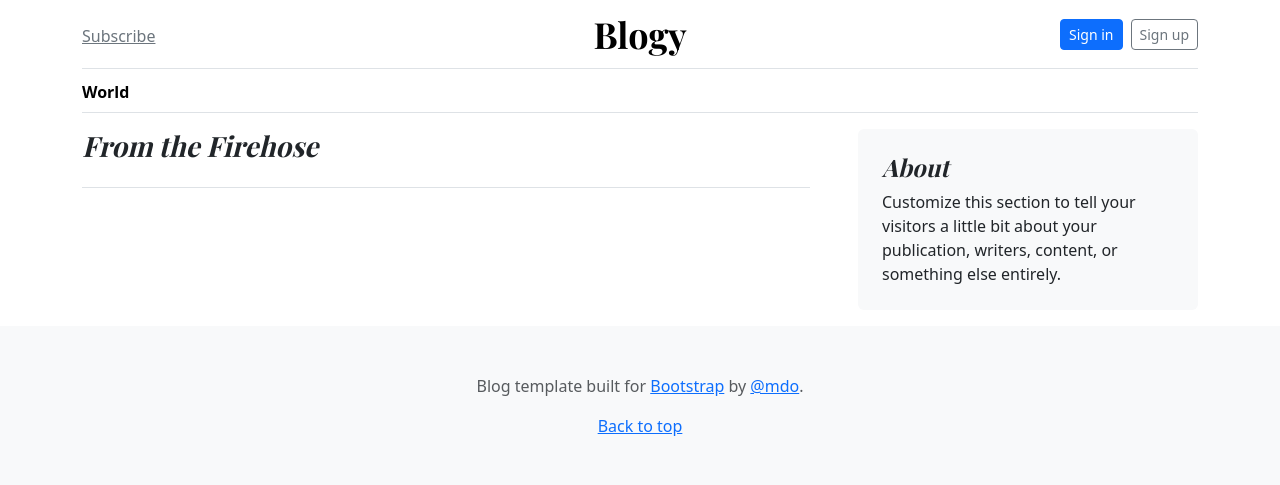
After one commit to yash-bansod-2003/blogy, a Django app: template templates/blog/blog_detail.html in a window 1280 px wide. The commit adds this page. Shown: the top 485 px of the page. Run offline with Django 5.2, Linux system fonts and the light colour scheme; the template is opened without the code that fills it, so the values that code supplies are empty; some libraries are stand-ins or nearby versions.

Commit message:
feat: add blog detail view and update URL routing for blog app

```diff
--- /dev/null
+++ b/blog/urls.py
@@ -0,0 +1,8 @@
+from django.urls import path
+
+from .views import blog_detail
+
+urlpatterns = [
+    # Blog app URL patterns will go here
+    path("<slug:slug>", blog_detail, name="blog_detail"),
+]
--- a/blogy/urls.py
+++ b/blogy/urls.py
@@ -18,11 +18,12 @@ Including another URLconf
 from django.conf import settings
 from django.conf.urls.static import static
 from django.contrib import admin
-from django.urls import path
+from django.urls import include, path
 
 from blogy.views import home
 
 urlpatterns = [
     path("admin/", admin.site.urls),
     path("", home, name="home"),
+    path("blog/", include("blog.urls")),
 ] + static(settings.MEDIA_URL, document_root=settings.MEDIA_ROOT)
--- /dev/null
+++ b/templates/base.html
@@ -0,0 +1,151 @@
+{% load static %}
+<!doctype html>
+<html lang="en" data-bs-theme="auto">
+
+<head>
+  <meta charset="UTF-8">
+  <meta name="viewport" content="width=device-width, initial-scale=1.0">
+  <meta name="keywords" content="django, blog, tutorials, python">
+  <meta name="description" content="" />
+  <meta name="author" content="Mark Otto, Jacob Thornton, and Bootstrap contributors" />
+  <meta name="generator" content="Astro v5.13.2" />
+  <title>Blog Template · Bootstrap v5.3</title>
+  <link rel="canonical" href="https://getbootstrap.com/docs/5.3/examples/blog/" />
+  <link href="https://cdn.jsdelivr.net/npm/bootstrap@5.3.8/dist/css/bootstrap.min.css" rel="stylesheet"
+    integrity="sha384-sRIl4kxILFvY47J16cr9ZwB07vP4J8+LH7qKQnuqkuIAvNWLzeN8tE5YBujZqJLB" crossorigin="anonymous">
+  <script src="https://cdn.jsdelivr.net/npm/bootstrap@5.3.8/dist/js/bootstrap.bundle.min.js"
+    integrity="sha384-FKyoEForCGlyvwx9Hj09JcYn3nv7wiPVlz7YYwJrWVcXK/BmnVDxM+D2scQbITxI"
+    crossorigin="anonymous"></script>
+  <meta name="theme-color" content="#712cf9" />
+  <link href="https://fonts.googleapis.com/css?family=Playfair+Display:700,900&display=swap" rel="stylesheet" />
+  <link href="{% static 'css/blog.css' %}" rel="stylesheet" />
+  <style>
+    .bd-placeholder-img {
+      font-size: 1.125rem;
+      text-anchor: middle;
+      -webkit-user-select: none;
+      -moz-user-select: none;
+      user-select: none;
+    }
+
+    @media (min-width: 768px) {
+      .bd-placeholder-img-lg {
+        font-size: 3.5rem;
+      }
+    }
+
+    .b-example-divider {
+      width: 100%;
+      height: 3rem;
+      background-color: #0000001a;
+      border: solid rgba(0, 0, 0, 0.15);
+      border-width: 1px 0;
+      box-shadow:
+        inset 0 0.5em 1.5em #0000001a,
+        inset 0 0.125em 0.5em #00000026;
+    }
+
+    .b-example-vr {
+      flex-shrink: 0;
+      width: 1.5rem;
+      height: 100vh;
+    }
+
+    .bi {
+      vertical-align: -0.125em;
+      fill: currentColor;
+    }
+
+    .nav-scroller {
+      position: relative;
+      z-index: 2;
+      height: 2.75rem;
+      overflow-y: hidden;
+    }
+
+    .nav-scroller .nav {
+      display: flex;
+      flex-wrap: nowrap;
+      padding-bottom: 1rem;
+      margin-top: -1px;
+      overflow-x: auto;
+      text-align: center;
+      white-space: nowrap;
+      -webkit-overflow-scrolling: touch;
+    }
+
+    .btn-bd-primary {
+      --bd-violet-bg: #712cf9;
+      --bd-violet-rgb: 112.520718, 44.062154, 249.437846;
+      --bs-btn-font-weight: 600;
+      --bs-btn-color: var(--bs-white);
+      --bs-btn-bg: var(--bd-violet-bg);
+      --bs-btn-border-color: var(--bd-violet-bg);
+      --bs-btn-hover-color: var(--bs-white);
+      --bs-btn-hover-bg: #6528e0;
+      --bs-btn-hover-border-color: #6528e0;
+      --bs-btn-focus-shadow-rgb: var(--bd-violet-rgb);
+      --bs-btn-active-color: var(--bs-btn-hover-color);
+      --bs-btn-active-bg: #5a23c8;
+      --bs-btn-active-border-color: #5a23c8;
+    }
+
+    .bd-mode-toggle {
+      z-index: 1500;
+    }
+
+    .bd-mode-toggle .bi {
+      width: 1em;
+      height: 1em;
+    }
+
+    .bd-mode-toggle .dropdown-menu .active .bi {
+      display: block !important;
+    }
+  </style>
+</head>
+
+<body>
+  <div class="container">
+    <header class="border-bottom lh-1 py-3">
+      <div class="row flex-nowrap justify-content-between align-items-center">
+        <div class="col-4 pt-1">
+          <a class="link-secondary" href="#">Subscribe</a>
+        </div>
+        <div class="col-4 text-center">
+          <a class="blog-header-logo text-body-emphasis text-decoration-none" href="#">Blogy</a>
+        </div>
+        <div class="col-4 gap-2 d-flex justify-content-end align-items-center">
+          <a class="btn btn-sm btn-primary" href="#">Sign in</a>
+          <a class="btn btn-sm btn-outline-secondary" href="#">Sign up</a>
+        </div>
+      </div>
+    </header>
+    <div class="nav-scroller py-1 mb-3 border-bottom">
+      <nav class="nav nav-underline justify-content-between">
+        <a class="nav-item nav-link link-body-emphasis active" href="#">World</a>
+        {% for category in categories %}
+        <a class="nav-item nav-link link-body-emphasis" href="#">
+          {{ category.name }}
+        </a>
+        {% endfor %}
+      </nav>
+    </div>
+  </div>
+
+  {% block content %}
+
+  {% endblock %}
+
+  <footer class="py-5 text-center text-body-secondary bg-body-tertiary">
+    <p>
+      Blog template built for
+      <a href="https://getbootstrap.com/">Bootstrap</a> by
+      <a href="https://x.com/mdo">@mdo</a>.
+    </p>
+    <p class="mb-0"><a href="#">Back to top</a></p>
+  </footer>
+  <script src="../assets/dist/js/bootstrap.bundle.min.js" class="astro-vvvwv3sm"></script>
+</body>
+
+</html>
--- /dev/null
+++ b/templates/blog/blog_detail.html
@@ -0,0 +1,34 @@
+{% extends "base.html" %}
+
+{% block content %}
+<div class="container">
+  <div class="row g-5">
+    <div class="col-md-8">
+      <h3 class="pb-4 mb-4 fst-italic border-bottom">
+        From the Firehose
+      </h3>
+
+      {% for post in posts %}
+      <article class="blog-post mb-5">
+        <h2 class="blog-post-title mb-1">{{ post.title }}</h2>
+        <p class="blog-post-meta">{{ post.published_date }} by <a href="#">{{ post.author.username }}</a></p>
+
+        <p>{{ post.content|truncatewords:50 }}</p>
+        <a href="#">Read more...</a>
+      </article>
+      {% endfor %}
+
+    </div>
+
+    <div class="col-md-4">
+      <div class="position-sticky">
+        <div class="p-4 mb-3 bg-body-tertiary rounded">
+          <h4 class="fst-italic">About</h4>
+          <p class="mb-0">Customize this section to tell your visitors a little bit about your publication, writers,
+            content, or something else entirely.</p>
+        </div>
+      </div>
+    </div>
+  </div>
+</div>
+{% endblock %}
```
Also changed, not shown: blog/views.py (+12 -1 lines), templates/home.html (+7 -149 lines).
